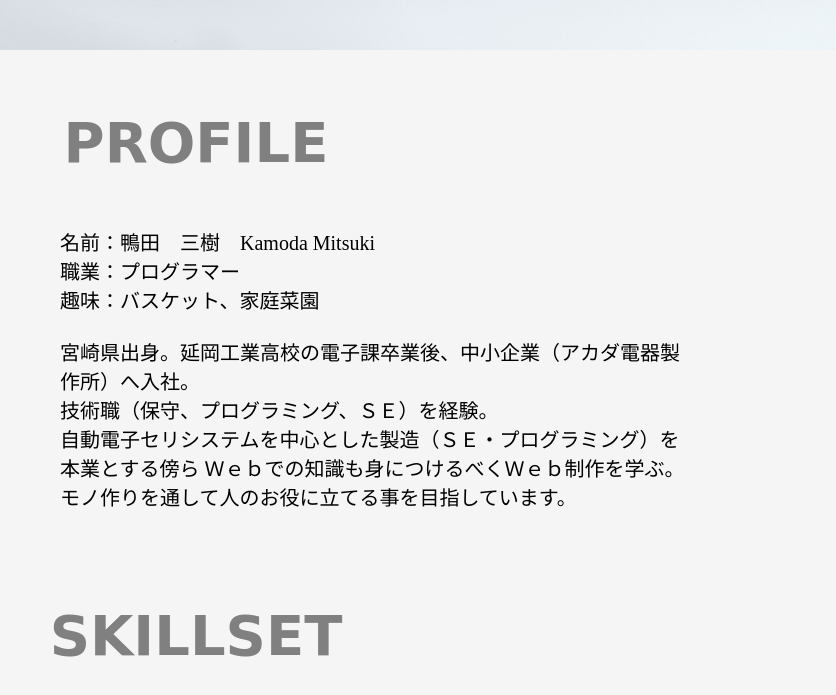
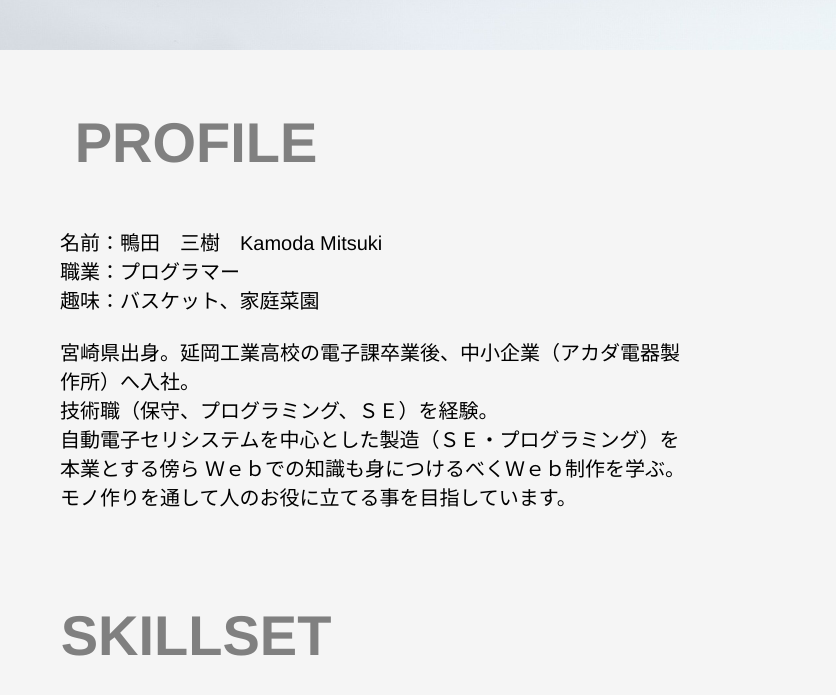
Before and after one commit to mituking333/portfolio, a plain HTML site: page main00.html in a window 1280 px wide. Shown: the part 803-1498 px from the top of the page, 444-1280 px from the left. Drawn offline with Linux system fonts and the light colour scheme.

Commit message:
Add files via upload

```diff
--- a/style.css
+++ b/style.css
@@ -8,6 +8,8 @@ body{
   margin:0;
   background-color:whitesmoke;
   padding: 0;
+  font-family: Helvetica, '游ゴシック', 'Yu Gothic', YuGothic, HiraKakuProN-W3, 'メイリオ', Meiryo, sans-serif;
+
 }
 img{
   vertical-align:bottom;
@@ -22,11 +24,13 @@ h1{
   font-weight: bold;
   font-size: 64px;
   font-family: 'Caveat', cursive;
+  /* font-family: Helvetica, '游ゴシック', 'Yu Gothic', YuGothic, HiraKakuProN-W3, 'メイリオ', Meiryo, sans-serif; */
 }
 h3{
   font-weight: bold;
   font-size: 56px;
-  font-family: 'Caveat', cursive;
+  /* font-family: 'Caveat', cursive; */
+  font-family: Helvetica, '游ゴシック', 'Yu Gothic', YuGothic, HiraKakuProN-W3, 'メイリオ', Meiryo, sans-serif;
   color:gray;
 }
 li{
```
